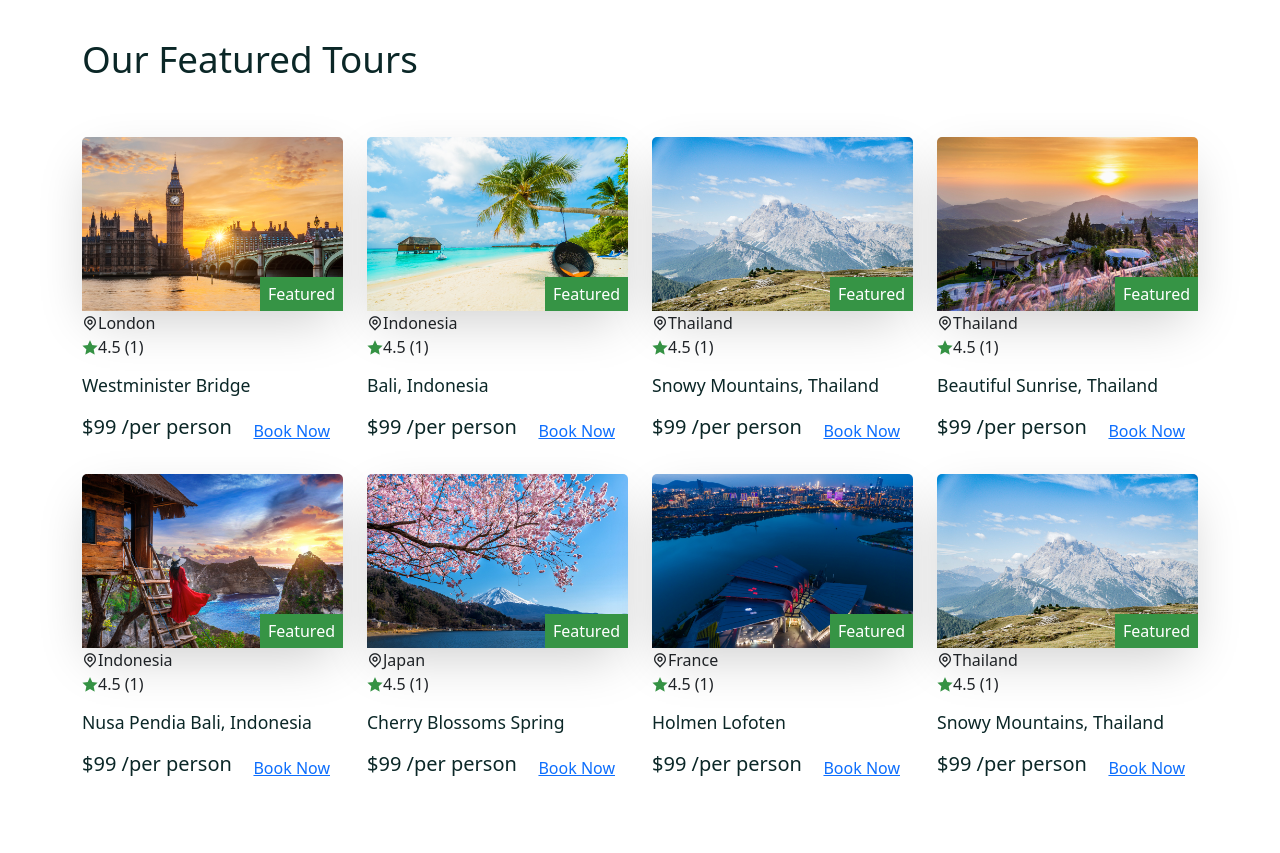
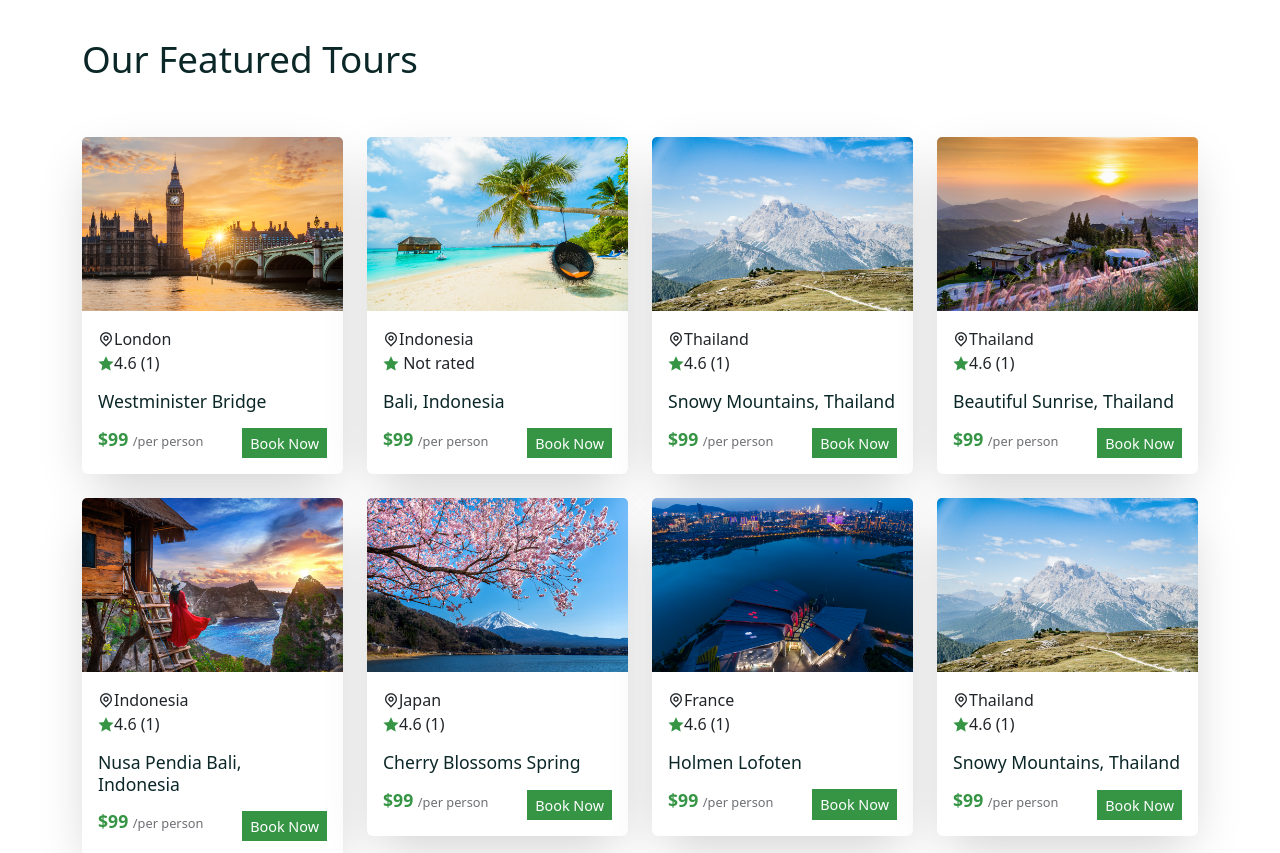
Before and after one commit to Sushantbz/TravelerSathi, a React (Create React App) app in the folder frontend/: page /home in a window 1280 px wide. Shown: the part 1140-1993 px from the top of the page. Built offline with nearby package versions, Linux system fonts and the light colour scheme.

Commit message:
adding feature tours

```diff
--- a/frontend/src/assets/data/tours.js
+++ b/frontend/src/assets/data/tours.js
@@ -34,10 +34,6 @@ const tours = [
     maxGroupSize: 8,
     desc: "this is the description",
     reviews: [
-      {
-        name: "jhon doe",
-        rating: 4.6,
-      },
     ],
     avgRating: 4.5,
     photo: tourImg02,
--- a/frontend/src/shared/TourCard.jsx
+++ b/frontend/src/shared/TourCard.jsx
@@ -1,44 +1,67 @@
-import React from 'react'
-import { Card, CardBody } from 'reactstrap';
-import {Link} from 'react-router-dom'
+import React from "react";
+import { Card, CardBody } from "reactstrap";
+import { Link } from "react-router-dom";
 
-import './tour-card.css';
+import "./tour-card.css";
 
-const TourCard = ({tour}) => {
-  const {id, title, photo, city, price, feautured, avgRating, reviews } = tour
+const TourCard = ({ tour }) => {
+  const { id, title, photo, city, price, feautured, reviews } = tour;
+
+  const totalRating = reviews?.reduce((acc, item) => acc + item.rating, 0);
+  const avgRating =
+    totalRating === 0
+      ? ""
+      : totalRating === 1
+      ? totalRating
+      : totalRating / reviews?.length;
   return (
-    <div className='tour__card'>
+    <div className="tour__card">
       <Card>
-        <div className='tour__img '>
-          <img src ={photo} alt ="tour-img" />
-          <span> Featured</span>
+        <div className="tour__img ">
+          <img src={photo} alt="tour-img" />
+          {feautured && <span> Featured</span>}
         </div>
-      </Card>
         <CardBody>
-        <div className="card__top d-flex align-items-center
-        justify-content-between" > </div>
+          <div
+            className="card__top d-flex align-items-center
+        justify-content-between"
+          >
+            {" "}
+          </div>
           <span classname="tour__location d-flex align-items-center gap-1">
-          <i class="ri-map-pin-line"></i>{city}
+            <i class="ri-map-pin-line"></i>
+            {city}
           </span>
-          <div className="card__top d-flex align-items-center
-        justify-content-between" >
+          <div
+            className="card__top d-flex align-items-center
+        justify-content-between"
+          >
             <span classname="tour__rating d-flex align-items-center gap-1">
-          <i class="ri-star-fill"></i>{avgRating} <span> ({reviews.length})</span>
+              <i class="ri-star-fill"></i>
+              {avgRating === 0 ? null : avgRating}{" "}
+              {totalRating === 0 ? (
+                "Not rated"
+              ) : (
+                <span> ({reviews.length})</span>
+              )}
             </span>
           </div>
 
-
-      <h5 className="tour__title"><Link to={`/tours/${id}`}> {title}</Link>
+          <h5 className="tour__title">
+            <Link to={`/tours/${id}`}> {title}</Link>
           </h5>
           <div className="card__bottom d-flex align-items-center justify-content-between mt-3">
-        <h5>${price} <span> /per person</span></h5>
-        <button className="btn booking">
+            <h5>
+              ${price} <span> /per person</span>
+            </h5>
+            <button className="booking__btn">
               <Link to={`/tours/${id}`}> Book Now</Link>
             </button>
           </div>
         </CardBody>
+      </Card>
     </div>
-  )
+  );
 };
 
-export default TourCard
+export default TourCard;
--- a/frontend/src/shared/tour-card.css
+++ b/frontend/src/shared/tour-card.css
@@ -7,15 +7,14 @@
   border: none !important;
   box-shadow: rgba(0, 0, 0, 0.2) 0px 18px 50px -10px;
 }
- .tour__img{
-    position:relative;
-
+.tour__img {
+  position: relative;
 }
 
- .tour__img span{
+.tour__img span {
   position: absolute;
-    bottom:0;
-    right:0;
+  bottom: 0;
+  right: 0;
   width: max-content;
   z-index: 10;
   background: var(--primary-color);
@@ -24,41 +23,65 @@
   border-radius: 3px, 0, 0, 0;
 }
 
-
- .card__top span i{
+.card__top span i {
   color: var(--secondary-color);
-
 }
 
- .tour__rating{
-    font-size: .9rem;
-    color: var(--text-color)
+.tour__rating {
+  font-size: 0.9rem;
+  color: var(--text-color);
 }
 
- .tour__location{
+.tour__location {
   color: var(--heading-color);
   font-weight: 500;
-    font-size: .9rem;
-
+  font-size: 0.9rem;
 }
 .tour__rating i,
 .tour__location {
   font-size: 1rem;
 }
 
- .tour__title{
+.tour__title {
   margin-top: 1rem;
   font-size: 1.1rem;
   cursor: pointer;
 }
 
- .tour__title a{
+.tour__title a {
   text-decoration: none;
   color: var(--heading-color);
-    transition: .3s;
+  transition: 0.3s;
 }
 
- .tour__title a:hover{
+.tour__title a:hover {
   color: var(--secondary-color);
+}
 
+.card__bottom h5 {
+  color: var(--secondary-color);
+  font-size: 1.1rem;
+  font-weight: 700;
 }
+
+.card__bottom h5 span {
+  font-weight: 500;
+  color: var(--text-color);
+  font-size: 0.8rem;
+}
+
+.booking__btn {
+  background: var(--secondary-color) !important;
+  cursor: pointer;
+  padding: 0.2rem 0.5rem !important;
+}
+
+.booking__btn a {
+  text-decoration: none;
+  font-size: 0.9rem;
+  color: #fff;
+}
+
+.booking__btn a:hover {
+  color: #fff;
+}
```
Lines whose indentation alone changed are shown as unchanged.
